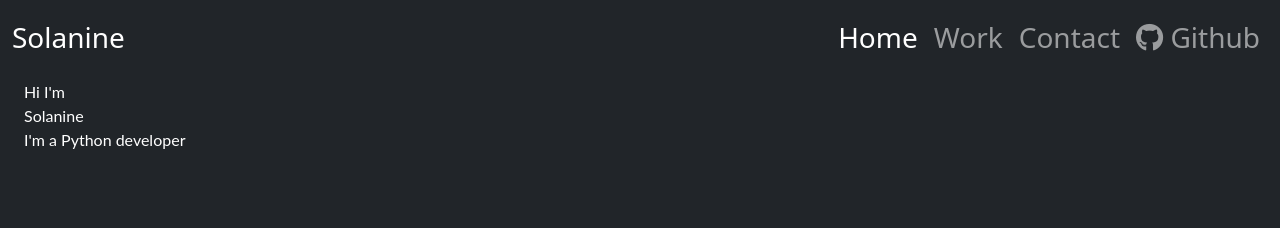
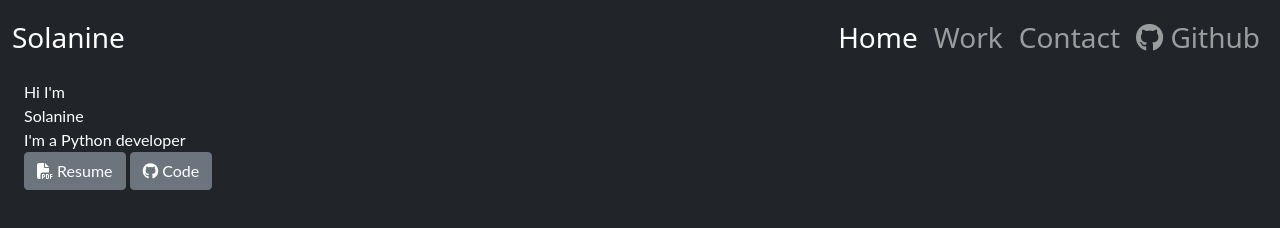
Before and after one commit to lhernandez0/lhernandez0.github.io, a plain HTML site: page index.html in a window 1280 px wide. Drawn offline with nearby package versions, Linux system fonts and the light colour scheme.

Commit message:
Update index.html

```diff
--- a/index.html
+++ b/index.html
@@ -54,6 +54,12 @@
             <div class="text-1">Hi I'm</div>
             <div class="text-2">Solanine</div>
             <div class="text-3">I'm a Python developer</div>
+          </div>
+          <div class="btn-group pb-1" role="group" aria-label="Resume Download">
+            <a type="button" class="btn btn-secondary" href="Solanine_Hernandez_Resume.pdf"><i class="fas fa-file-pdf"></i> Resume</a>
+          </div>
+          <div class="btn-group pb-1" role="group" aria-label="Portfolio Github link">
+            <a type="button" class="btn btn-secondary" href="https://github.com/lhernandez0/PDF2MARC"><i class="fa-brands fa-github"></i> Code</a>
           </div>
         </div>
       </section>
```
